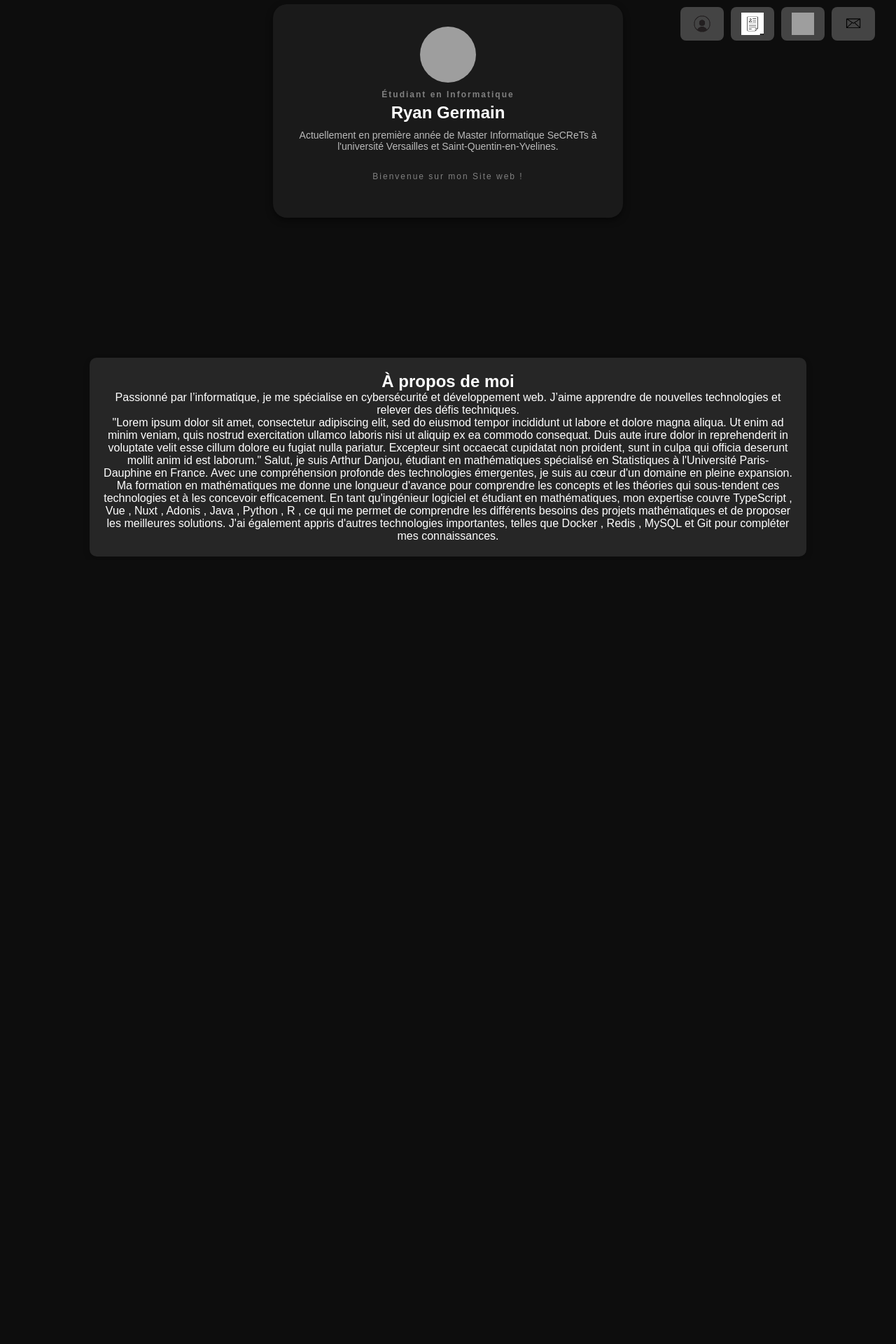
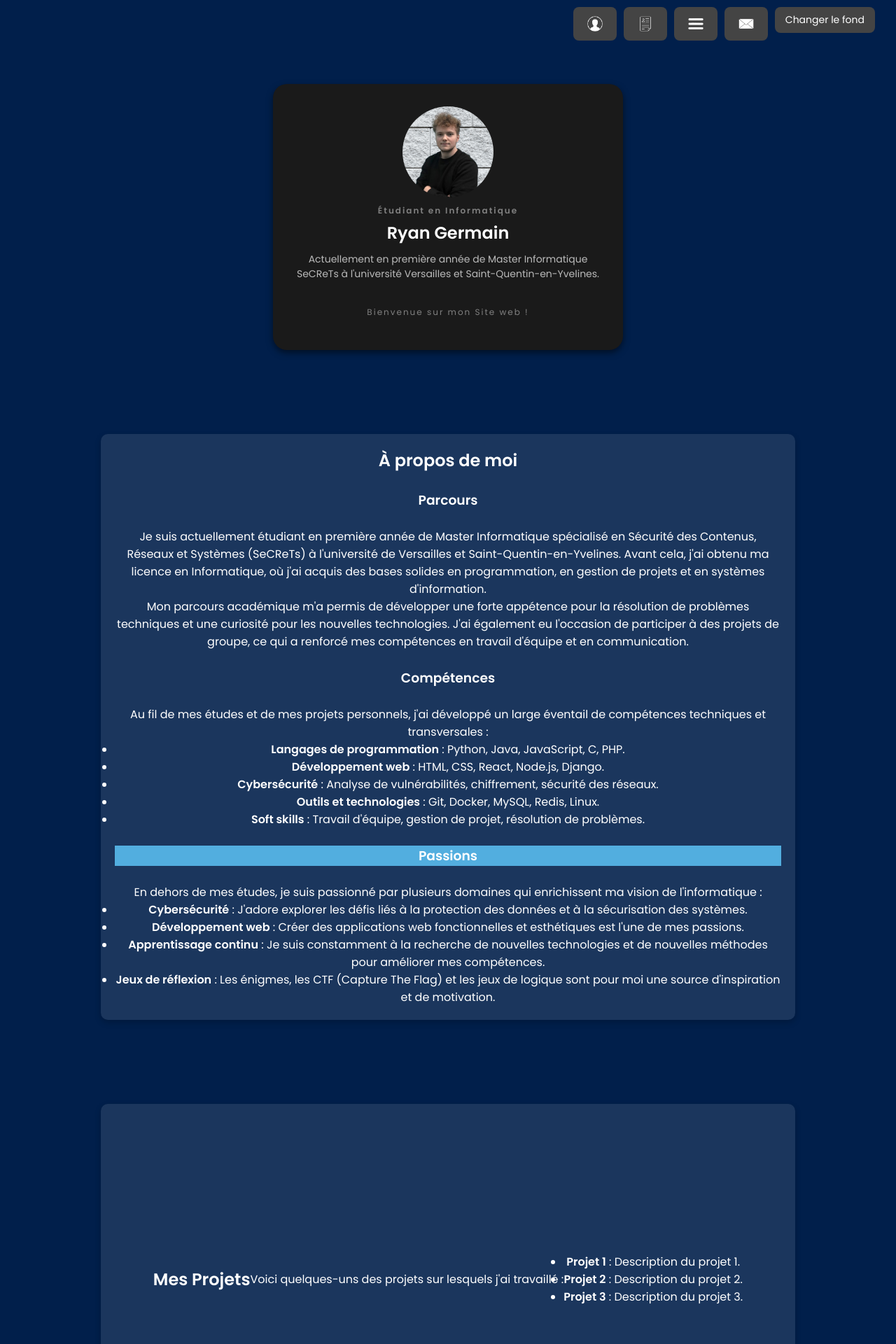
Before and after one commit to NayrGermain/PortfolioRyanGermain, a PHP site: page / in a window 1280 px wide. Shown: the top 1920 px of the page at 70% size. Before the commit the page ends 795 px from the top, so only its background shows below. Run offline with PHP 8.4, Linux system fonts and the light colour scheme; grey boxes are pictures that could not be loaded.

Commit message:
Avancé du portfolio 70%

```diff
--- a/index.html
+++ b/index.html
@@ -12,10 +12,10 @@
     <!-- Bannière fixe -->
     <div class="navbar">
         <div class="tooltip">
-            <a href="index.html" class="nav-btn">
+            <a id="accueilBtn" class="nav-btn">
                 <img src="images/_profile.png" alt="Accueil">
             </a>
-            <span class="tooltip-text">Accueil</span>
+            <span class="tooltip-text">Profile</span>
         </div>
 
         <div class="tooltip">
@@ -24,23 +24,30 @@
         </div>
 
         <div class="tooltip">
-             <a href="#projets" class="nav-btn"><img src="images/folder.png" alt="Projets"></a>
+             <a id="projet" class="nav-btn"><img src="images/burgermenu.png" alt="Projets"></a>
             <span class="tooltip-text">Mes Projets</span>
         </div>
 
         <div class="tooltip">
-            <a href="contact.html" class="nav-btn">
-                <img src="images/_mail.png" alt="Contact">
+            <a id="contactBtn" class="nav-btn">
+                <img src="images/abc.png" alt="Contact">
             </a>
             <span class="tooltip-text">Contactez-moi !</span>
         </div>
+
+        <div class="tooltip">
+             <button id="toggleTheme" class="nav-btn">Changer le fond</button>
+        </div>
+
+
     </div>
 
-    <div id="content">
+    <div id="content" id="top">
+        <!-- Carte principale -->
         <div class="card">
             <!-- Photo de profil -->
             <div class="profile-pic">
-                <img src="images/profile.png" alt="Ryan Germain">
+                <img src="images/moi.png" alt="Ryan Germain">
             </div>
             <h2 class="subtitle">Étudiant en Informatique</h2>
             <h1 class="title">Ryan Germain</h1>
@@ -57,44 +64,84 @@
             </div>
         </div>
 
-        <!-- Bloc de texte en dessous, avec un ID "about" -->
+        <!-- Section "À propos de moi" -->
         <div id="about" class="text-block">
             <h2>À propos de moi</h2>
+            </br>
+            <!-- Parcours -->
+            <h3>Parcours</h3>
+        </br>
             <p>
-                Passionné par l’informatique, je me spécialise en cybersécurité et développement web.
-                J’aime apprendre de nouvelles technologies et relever des défis techniques.
+                Je suis actuellement étudiant en première année de Master Informatique spécialisé en Sécurité des Contenus, Réseaux et Systèmes (SeCReTs) à l'université de Versailles et Saint-Quentin-en-Yvelines. Avant cela, j'ai obtenu ma licence en Informatique, où j'ai acquis des bases solides en programmation, en gestion de projets et en systèmes d'information.
             </p>
             <p>
-                "Lorem ipsum dolor sit amet, consectetur adipiscing elit, sed do eiusmod tempor incididunt ut labore et dolore magna aliqua. Ut enim ad minim veniam, quis nostrud exercitation ullamco laboris nisi ut aliquip ex ea commodo consequat. Duis aute irure dolor in reprehenderit in voluptate velit esse cillum dolore eu fugiat nulla pariatur. Excepteur sint occaecat cupidatat non proident, sunt in culpa qui officia deserunt mollit anim id est laborum."
+                Mon parcours académique m'a permis de développer une forte appétence pour la résolution de problèmes techniques et une curiosité pour les nouvelles technologies. J'ai également eu l'occasion de participer à des projets de groupe, ce qui a renforcé mes compétences en travail d'équipe et en communication.
+            </p>
+        </br>
+            <!-- Compétences -->
+            <h3>Compétences</h3>
+        </br>
+            <p>
+                Au fil de mes études et de mes projets personnels, j'ai développé un large éventail de compétences techniques et transversales :
+            </p>
+            <ul>
+                <li><strong>Langages de programmation</strong> : Python, Java, JavaScript, C, PHP.</li>
+                <li><strong>Développement web</strong> : HTML, CSS, React, Node.js, Django.</li>
+                <li><strong>Cybersécurité</strong> : Analyse de vulnérabilités, chiffrement, sécurité des réseaux.</li>
+                <li><strong>Outils et technologies</strong> : Git, Docker, MySQL, Redis, Linux.</li>
+                <li><strong>Soft skills</strong> : Travail d'équipe, gestion de projet, résolution de problèmes.</li>
+            </ul>
 
-                Salut, je suis Arthur Danjou, étudiant en mathématiques spécialisé en Statistiques à l'Université Paris-Dauphine en France.
+        </br>
+            <!-- Passions -->
+            <h3 class = "blue">Passions</h3>
+        </br>
+        <div id="passions" ></div>
+            <p>
+                En dehors de mes études, je suis passionné par plusieurs domaines qui enrichissent ma vision de l'informatique :
+            </p>
+            <ul>
+                <li><strong>Cybersécurité</strong> : J'adore explorer les défis liés à la protection des données et à la sécurisation des systèmes.</li>
+                <li><strong>Développement web</strong> : Créer des applications web fonctionnelles et esthétiques est l'une de mes passions.</li>
+                <li><strong>Apprentissage continu</strong> : Je suis constamment à la recherche de nouvelles technologies et de nouvelles méthodes pour améliorer mes compétences.</li>
+                <li><strong>Jeux de réflexion</strong> : Les énigmes, les CTF (Capture The Flag) et les jeux de logique sont pour moi une source d'inspiration et de motivation.</li>
+            </ul>
+        </div>
 
-                Avec une compréhension profonde des technologies émergentes, je suis au cœur d'un domaine en pleine expansion. Ma formation en mathématiques me donne une longueur d'avance pour comprendre les concepts et les théories qui sous-tendent ces technologies et à les concevoir efficacement.
+        <!-- Section "Projets" -->
+        <div id="projets" class="text-block">
+            <h2>Mes Projets</h2>
+            <p>
+                Voici quelques-uns des projets sur lesquels j'ai travaillé :
+            </p>
+            <ul>
+                <li><strong>Projet 1</strong> : Description du projet 1.</li>
+                <li><strong>Projet 2</strong> : Description du projet 2.</li>
+                <li><strong>Projet 3</strong> : Description du projet 3.</li>
+            </ul>
+        </div>
 
-                En tant qu'ingénieur logiciel et étudiant en mathématiques, mon expertise couvre
-                TypeScript
-                ,
-                Vue
-                ,
-                Nuxt
-                ,
-                Adonis
-                ,
-                Java
-                ,
-                Python
-                ,
-                R
-                , ce qui me permet de comprendre les différents besoins des projets mathématiques et de proposer les meilleures solutions. J'ai également appris d'autres technologies importantes, telles que
-                Docker
-                ,
-                Redis
-                ,
-                MySQL
-                 et
-                Git
-                 pour compléter mes connaissances.
+        <div id="content_contact">
+
+            <!-- Boutons sociaux -->
+            <div class="buttons" id="contacts"><p>
+                <h2>
+                    Mes différents contacts
+                </h2>
             </p>
+                <a href="https://www.linkedin.com/in/germainryan/" class="btn blue" target="_blank">
+                    <img src="images/_linkedin.png" alt="LinkedIn"> LinkedIn
+                </a>
+                <a href="https://github.com/NayrGermain" class="btn purple" target="_blank">
+                    <img src="images/_github.png" alt="GitHub"> GitHub
+                </a>
+                <a href="https://www.root-me.org/Nayr-967607" class="btn red" target="_blank">
+                    <img src="images/_rootme.png" alt="Root Me"> Root Me
+                </a>
+                <a href="mailto:ryangermain.2004@gmail.com" class="btn dark">
+                    <img src="images/abc.png" alt="Email"> Mon E-mail
+                </a>
+            </div>
         </div>
     </div>
 </body>
--- a/style.css
+++ b/style.css
@@ -1,9 +1,9 @@
+@import url('https://fonts.googleapis.com/css2?family=Poppins:wght@300;400;600&display=swap');
 /* Navbar fixe */
 .navbar {
     position: fixed;
     top: 0;
     right: 20px;
-    /*background: rgba(26, 26, 26, 0.8);*/
     padding: 10px;
     border-radius: 10px;
     display: flex;
@@ -41,16 +41,37 @@
     margin: 0;
     padding: 0;
     box-sizing: border-box;
-    font-family: Arial, sans-serif;
+    font-family: 'Poppins', sans-serif;
 }
 
+
+@keyframes gradientAnimation {
+    0% { background-position: 0% 50%; }
+    50% { background-position: 100% 50%; }
+    100% { background-position: 0% 50%; }
+}
+
+
 body {
-    background-color: #0d0d0d;
+    background:#011f4b; /* Couleur de fond par défaut */
+    background-image: linear-gradient(45deg, #010556, #1c377b, #281756, #2a074d);
+    background-size: 600% 600%;
     color: white;
-    display: flex;
-    flex-direction: column;
-    align-items: center;
-    height: 200vh;
+    display: block;
+    height: 100vh;
+    margin: 0;
+    padding-top: 80px;
+    transition: background-image 1s ease-in-out; /* Transition sur background-image uniquement */
+}
+
+/* Mode gradient */
+.gradient-bg {
+    animation: gradientAnimation 16s ease infinite;
+}
+
+/* Mode noir */
+.black-bg {
+    background-image: none; /* Supprime uniquement l’image */
 }
 
 /* Carte principale */
@@ -59,17 +80,17 @@ body {
     padding: 2rem;
     border-radius: 20px;
     text-align: center;
+    justify-content: center;
     width: 500px;
-    margin: 100px auto; /* Centre horizontalement et garde un espace en haut */
+    height: 380px;
+    margin: 20px auto; /* Centre horizontalement et garde un espace en haut */
     box-shadow: 0 4px 10px rgba(0, 0, 0, 0.5);
 }
 
-
-
 /* Photo de profil */
 .profile-pic {
-    width: 80px;
-    height: 80px;
+    width: 130px;
+    height: 130px;
     margin: 0 auto 10px;
     border-radius: 50%;
     overflow: hidden;
@@ -132,10 +153,10 @@ body {
     height: 40px;
 }
 
-
+/* Section "À propos de moi" */
 .text-block {
     width: 80%;
-    margin: 100px auto;
+    margin: 120px auto; /* Réduire la marge pour éviter la coupure */
     padding: 20px;
     background: rgba(255, 255, 255, 0.1);
     color: white;
@@ -144,17 +165,12 @@ body {
     box-shadow: 0 4px 10px rgba(0, 0, 0, 0.2);
 }
 
-html {
-    scroll-behavior: smooth;
-}
-
-/* Style du tooltip */
+/* Tooltip */
 .tooltip {
     position: relative;
     display: inline-block;
 }
 
-/* Contenu du tooltip (caché par défaut) */
 .tooltip .tooltip-text {
     visibility: hidden;
     background-color: rgba(0, 0, 0, 0.8);
@@ -163,7 +179,7 @@ html {
     padding: 5px 10px;
     border-radius: 5px;
     position: absolute;
-    bottom: -30px; /* Position sous le bouton */
+    bottom: -30px;
     left: 50%;
     transform: translateX(-50%);
     white-space: nowrap;
@@ -172,28 +188,10 @@ html {
     transition: opacity 0.3s ease-in-out;
 }
 
-/* Affichage du tooltip au survol */
 .tooltip:hover .tooltip-text {
     visibility: visible;
     opacity: 1;
 }
-
-
-html, body {
-    height: 100%;
-    overflow-x: hidden; /* Empêche le scroll horizontal */
-    overflow-y: auto; /* Permet uniquement le scroll si nécessaire */
-}
-
-
-#content {
-    min-height: calc(100vh - 80px); /* Hauteur de l'écran - taille de la navbar */
-    display: flex;
-    flex-direction: column;
-    align-items: center;
-    justify-content: center;
-}
-
 
 /* Couleurs des boutons */
 .blue { background-color: #52aedf; }
@@ -207,3 +205,30 @@ html, body {
 
 .dark { background-color: #333; }
 .dark:hover { background-color: #555; }
+
+/* Contenu principal */
+#content {
+    min-height: calc(100vh - 80px);
+    transition: opacity 0.3s ease-in-out; /* Hauteur de l'écran - taille de la navbar */
+    margin: 0 auto; /* Centrer le contenu */
+    padding: 20px; /* Ajouter un peu de padding */
+}
+#content_contact {
+    height: 500px;
+    display: flex;
+    align-items: center;
+    transition: opacity 0.3s ease-in-out;
+    justify-content: center;
+    margin: 0 auto; /* Centrer le contenu */
+    padding: 20px; /* Ajouter un peu de padding */
+}
+
+#projets {
+    height: 500px;
+    display: flex;
+    align-items: center;
+    transition: opacity 0.3s ease-in-out;
+    justify-content: center;
+    margin: 0 auto; /* Centrer le contenu */
+    padding: 20px; /* Ajouter un peu de padding */
+}
```
Also changed, not shown: contact.html (+6 -1 lines), script.js (+53 -9 lines), images/_profile.png, images/abc.png (added), images/burgermenu.png (added), images/cv.png, images/mail.png (renamed from images/_mail.png), images/moi.png (added).
